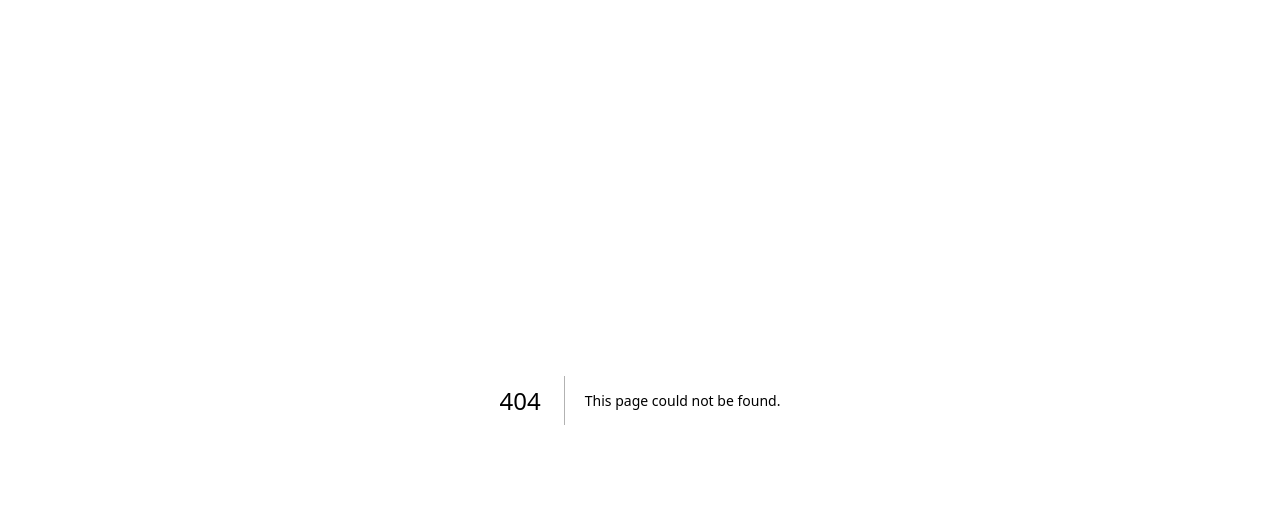
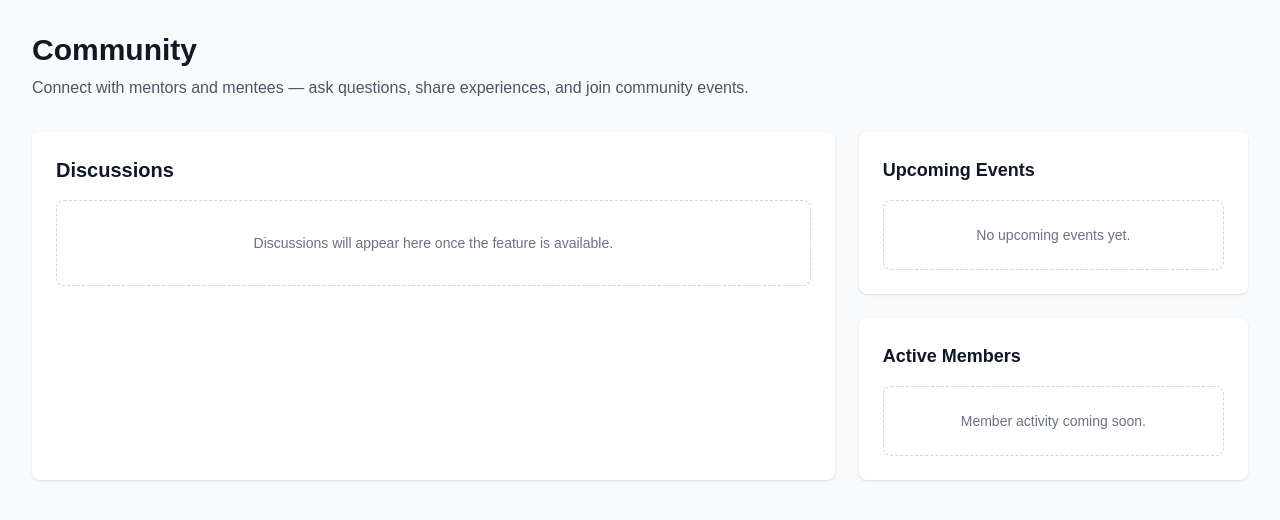
Before and after one commit to MentoNest/skillsync_frontend, a Next.js app: page /community in a window 1280 px wide. Before the commit this address had no page. Shown: the top 520 px of the page. Built offline with nearby package versions, Linux system fonts and the light colour scheme.

Commit message:
feat: add community module route with dashboard layout

```diff
--- /dev/null
+++ b/app/(dashboard)/community/page.tsx
@@ -0,0 +1,43 @@
+import React from 'react';
+
+export default function CommunityPage() {
+  return (
+    <div>
+      <div className="mb-8">
+        <h1 className="text-3xl font-bold text-gray-900">Community</h1>
+        <p className="mt-2 text-gray-600">
+          Connect with mentors and mentees — ask questions, share experiences, and join community events.
+        </p>
+      </div>
+
+      <div className="grid grid-cols-1 md:grid-cols-3 gap-6">
+        {/* Discussions placeholder */}
+        <div className="md:col-span-2 bg-white rounded-lg shadow p-6">
+          <h2 className="text-xl font-semibold text-gray-900 mb-4">Discussions</h2>
+          <div className="rounded-lg border border-dashed border-gray-300 p-8 text-center text-gray-500">
+            <p className="text-sm">Discussions will appear here once the feature is available.</p>
+          </div>
+        </div>
+
+        {/* Sidebar placeholders */}
+        <div className="flex flex-col gap-6">
+          {/* Events */}
+          <div className="bg-white rounded-lg shadow p-6">
+            <h2 className="text-lg font-semibold text-gray-900 mb-4">Upcoming Events</h2>
+            <div className="rounded-lg border border-dashed border-gray-300 p-6 text-center text-gray-500">
+              <p className="text-sm">No upcoming events yet.</p>
+            </div>
+          </div>
+
+          {/* Active members */}
+          <div className="bg-white rounded-lg shadow p-6">
+            <h2 className="text-lg font-semibold text-gray-900 mb-4">Active Members</h2>
+            <div className="rounded-lg border border-dashed border-gray-300 p-6 text-center text-gray-500">
+              <p className="text-sm">Member activity coming soon.</p>
+            </div>
+          </div>
+        </div>
+      </div>
+    </div>
+  );
+}
--- /dev/null
+++ b/app/(dashboard)/layout.tsx
@@ -0,0 +1,15 @@
+import React from 'react';
+
+export default function DashboardLayout({
+  children,
+}: {
+  children: React.ReactNode;
+}) {
+  return (
+    <div className="min-h-screen bg-gray-50">
+      <main className="max-w-7xl mx-auto px-4 sm:px-6 lg:px-8 py-8">
+        {children}
+      </main>
+    </div>
+  );
+}
```
